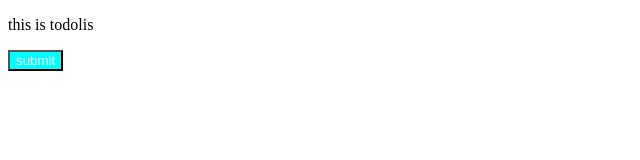
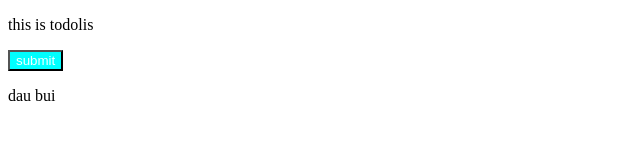
Before and after one commit to thebao2507/git-tutorial, a plain HTML site: page index.html in a window 1280 px wide. Shown: the full height of the page, 0-640 px from the left. Drawn offline with Linux system fonts and the light colour scheme.

Commit message:
update 2 file index.html

```diff
--- a/index.html
+++ b/index.html
@@ -13,6 +13,7 @@
 <body>
     <p>this is todolis</p>
     <button>submit</button>
+    <p>dau bui</p>
 </body>
 <!--hello worldd-->
 
```
